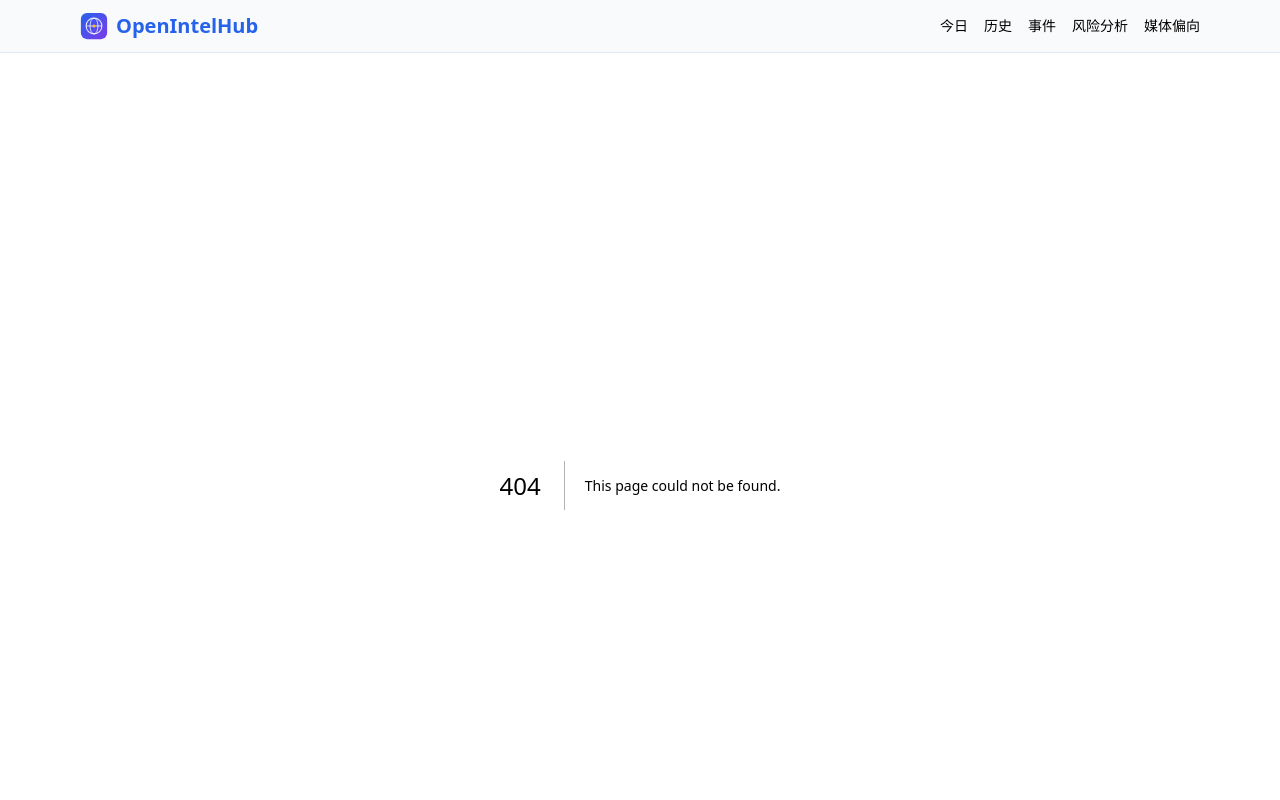
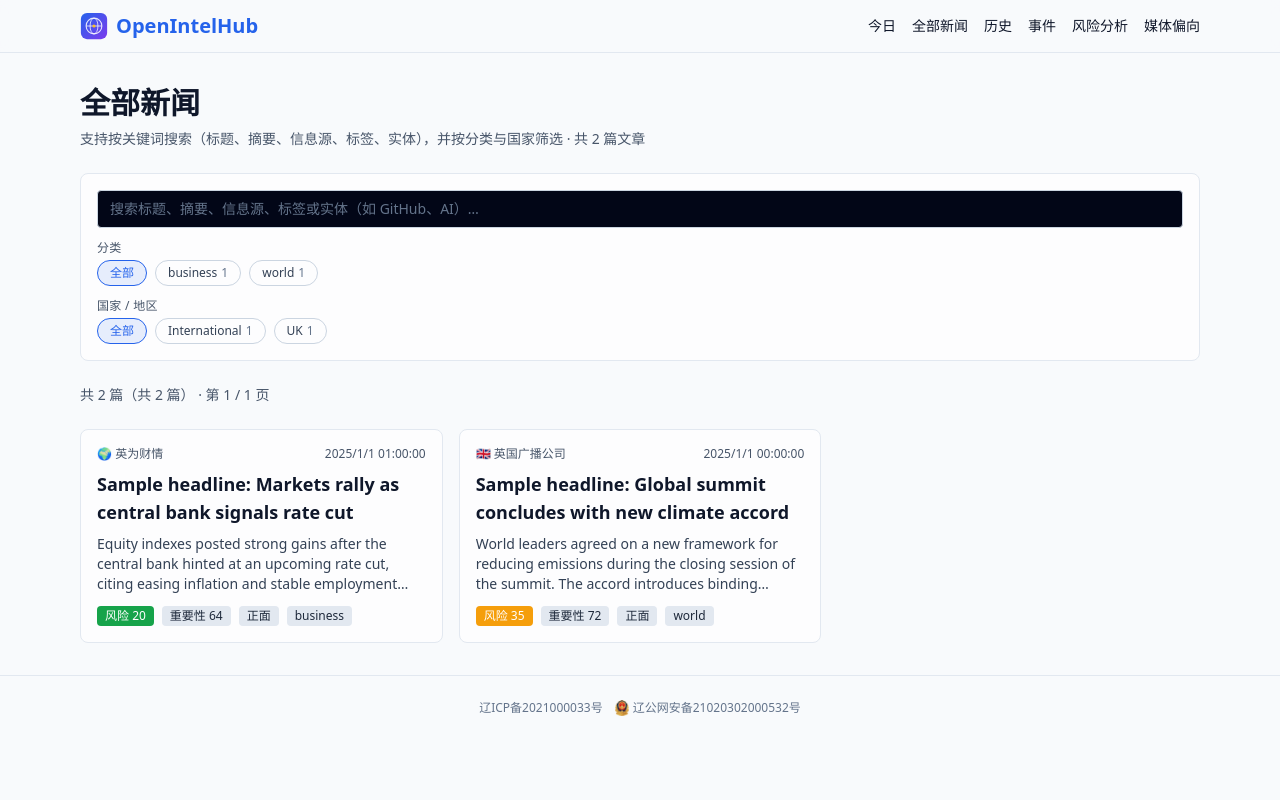
Before and after one commit to unknowIfGuestInDream/openIntelHub, a Next.js app in the folder IntelligenceHub/: page /all in a window 1280 px wide. Before the commit this address had no page. Shown: the top 800 px of the page. Built offline with nearby package versions, Linux system fonts and the light colour scheme.

Commit message:
feat(site): add all-news explorer with search, category filter and pagination
Agent-Logs-Url: https://github.com/unknowIfGuestInDream/openIntelHub/sessions/9f4d5fcf-0208-4d6d-93ce-280e9bb71830

Co-authored-by: unknowIfGuestInDream <57802425+unknowIfGuestInDream@users.noreply.github.com>

```diff
--- /dev/null
+++ b/IntelligenceHub/src/app/all/page.tsx
@@ -0,0 +1,24 @@
+import { loadNews } from '@/lib/data';
+import { NewsExplorer } from '@/components/NewsExplorer';
+
+export default async function AllNewsPage() {
+  const data = await loadNews();
+  // Newest first so search/pagination presents the freshest articles up top.
+  const items = [...data.items].sort((a, b) =>
+    b.publishedAt.localeCompare(a.publishedAt),
+  );
+
+  return (
+    <div className="space-y-6">
+      <header>
+        <h1 className="text-3xl font-bold text-slate-100">全部新闻</h1>
+        <p className="mt-2 text-sm text-slate-400">
+          支持按关键词搜索（标题、摘要、信息源、标签、实体），并按分类与国家筛选 ·
+          共 {items.length} 篇文章
+        </p>
+      </header>
+
+      <NewsExplorer items={items} />
+    </div>
+  );
+}
--- a/IntelligenceHub/src/app/page.tsx
+++ b/IntelligenceHub/src/app/page.tsx
@@ -9,7 +9,9 @@ export default async function HomePage() {
   // (e.g. on first deploy when only seed/sample data is present).
   const today = (data.generatedAt || new Date().toISOString()).slice(0, 10);
   const todayItems = data.items.filter((i) => i.publishedAt.slice(0, 10) === today);
-  const visible = (todayItems.length > 0 ? todayItems : data.items).slice(0, 24);
+  const baseItems = todayItems.length > 0 ? todayItems : data.items;
+  const visible = baseItems.slice(0, 24);
+  const hasMore = baseItems.length > visible.length;
   const countries = [...new Set(data.items.map((i) => i.source.country))].sort();
 
   return (
@@ -22,6 +24,10 @@ export default async function HomePage() {
         </p>
         <p className="mt-1 text-xs text-slate-500">
           默认仅显示当日（{today}）的新闻 ·{' '}
+          <Link href="/all/" className="text-brand-500 hover:underline">
+            浏览全部新闻
+          </Link>{' '}
+          ·{' '}
           <Link href="/history/" className="text-brand-500 hover:underline">
             查看历史日报
           </Link>
@@ -55,6 +61,17 @@ export default async function HomePage() {
           visible.map((item) => <NewsCard key={item.id} item={item} />)
         )}
       </section>
+
+      {hasMore && (
+        <p className="text-center text-sm">
+          <Link
+            href="/all/"
+            className="inline-block rounded border border-slate-700 px-4 py-2 text-slate-300 hover:border-brand-500 hover:text-brand-500"
+          >
+            查看全部 {baseItems.length} 篇新闻 →
+          </Link>
+        </p>
+      )}
     </div>
   );
 }
--- a/IntelligenceHub/src/components/Nav.tsx
+++ b/IntelligenceHub/src/components/Nav.tsx
@@ -2,6 +2,7 @@ import Link from 'next/link';
 
 const links = [
   { href: '/', label: '今日' },
+  { href: '/all/', label: '全部新闻' },
   { href: '/history/', label: '历史' },
   { href: '/events/', label: '事件' },
   { href: '/risk/', label: '风险分析' },
--- /dev/null
+++ b/IntelligenceHub/src/components/NewsExplorer.tsx
@@ -0,0 +1,302 @@
+'use client';
+
+import { useDeferredValue, useMemo, useState } from 'react';
+import type { NewsItem } from '@/lib/types';
+import { NewsCard } from './NewsCard';
+
+const PAGE_SIZE = 24;
+
+interface NewsExplorerProps {
+  items: NewsItem[];
+}
+
+interface Option {
+  value: string;
+  label: string;
+  count: number;
+}
+
+function buildOptions(items: NewsItem[], pick: (i: NewsItem) => string): Option[] {
+  const counts = new Map<string, number>();
+  for (const i of items) {
+    const v = pick(i);
+    if (!v) continue;
+    counts.set(v, (counts.get(v) ?? 0) + 1);
+  }
+  return [...counts.entries()]
+    .sort((a, b) => b[1] - a[1] || a[0].localeCompare(b[0]))
+    .map(([value, count]) => ({ value, label: value, count }));
+}
+
+function matchesQuery(item: NewsItem, q: string): boolean {
+  if (!q) return true;
+  const haystack = [
+    item.title,
+    item.titleCN ?? '',
+    item.summary,
+    item.summaryCN ?? '',
+    item.source.nameCN,
+    item.source.domain,
+    item.category,
+    ...item.tags,
+    ...item.entities.people,
+    ...item.entities.orgs,
+    ...item.entities.places,
+  ]
+    .join(' ')
+    .toLowerCase();
+  return haystack.includes(q);
+}
+
+export function NewsExplorer({ items }: NewsExplorerProps) {
+  const [query, setQuery] = useState('');
+  const [category, setCategory] = useState<string>('');
+  const [country, setCountry] = useState<string>('');
+  const [page, setPage] = useState(1);
+
+  // Defer the heavy filtering work so typing in the search box stays smooth
+  // when the article list is large.
+  const deferredQuery = useDeferredValue(query);
+
+  const categoryOptions = useMemo(
+    () => buildOptions(items, (i) => i.category),
+    [items],
+  );
+  const countryOptions = useMemo(
+    () => buildOptions(items, (i) => i.source.country),
+    [items],
+  );
+
+  const filtered = useMemo(() => {
+    const q = deferredQuery.trim().toLowerCase();
+    return items.filter(
+      (i) =>
+        (!category || i.category === category) &&
+        (!country || i.source.country === country) &&
+        matchesQuery(i, q),
+    );
+  }, [items, deferredQuery, category, country]);
+
+  const totalPages = Math.max(1, Math.ceil(filtered.length / PAGE_SIZE));
+  const currentPage = Math.min(page, totalPages);
+  const start = (currentPage - 1) * PAGE_SIZE;
+  const visible = filtered.slice(start, start + PAGE_SIZE);
+
+  function reset() {
+    setQuery('');
+    setCategory('');
+    setCountry('');
+    setPage(1);
+  }
+
+  function update<T>(setter: (v: T) => void, value: T) {
+    setter(value);
+    setPage(1);
+  }
+
+  const hasFilters = Boolean(query || category || country);
+
+  return (
+    <div className="space-y-6">
+      <div className="space-y-3 rounded-lg border border-slate-800 bg-slate-900/60 p-4">
+        <div className="flex flex-col gap-2 sm:flex-row sm:items-center">
+          <label htmlFor="news-search" className="sr-only">
+            搜索新闻
+          </label>
+          <input
+            id="news-search"
+            type="search"
+            value={query}
+            onChange={(e) => update(setQuery, e.target.value)}
+            placeholder="搜索标题、摘要、信息源、标签或实体（如 GitHub、AI）…"
+            className="flex-1 rounded border border-slate-700 bg-slate-950 px-3 py-2 text-sm text-slate-100 placeholder:text-slate-500 focus:border-brand-500 focus:outline-none"
+          />
+          {hasFilters && (
+            <button
+              type="button"
+              onClick={reset}
+              className="rounded border border-slate-700 px-3 py-2 text-xs text-slate-300 hover:border-brand-500 hover:text-brand-500"
+            >
+              清除筛选
+            </button>
+          )}
+        </div>
+
+        {categoryOptions.length > 0 && (
+          <FilterChips
+            label="分类"
+            options={categoryOptions}
+            value={category}
+            onChange={(v) => update(setCategory, v)}
+          />
+        )}
+        {countryOptions.length > 0 && (
+          <FilterChips
+            label="国家 / 地区"
+            options={countryOptions}
+            value={country}
+            onChange={(v) => update(setCountry, v)}
+          />
+        )}
+      </div>
+
+      <p className="text-sm text-slate-400">
+        共 {filtered.length} 篇（共 {items.length} 篇） · 第 {currentPage} / {totalPages} 页
+      </p>
+
+      <section className="grid gap-4 md:grid-cols-2 lg:grid-cols-3">
+        {visible.length === 0 ? (
+          <p className="col-span-full text-slate-400">未找到匹配的新闻。</p>
+        ) : (
+          visible.map((item) => <NewsCard key={item.id} item={item} />)
+        )}
+      </section>
+
+      {totalPages > 1 && (
+        <Pagination
+          page={currentPage}
+          totalPages={totalPages}
+          onChange={(p) => setPage(p)}
+        />
+      )}
+    </div>
+  );
+}
+
+interface FilterChipsProps {
+  label: string;
+  options: Option[];
+  value: string;
+  onChange: (v: string) => void;
+}
+
+function FilterChips({ label, options, value, onChange }: FilterChipsProps) {
+  return (
+    <div>
+      <h3 className="mb-1 text-xs uppercase tracking-wide text-slate-400">{label}</h3>
+      <ul className="flex flex-wrap gap-2 text-xs">
+        <li>
+          <button
+            type="button"
+            onClick={() => onChange('')}
+            className={chipClass(value === '')}
+          >
+            全部
+          </button>
+        </li>
+        {options.map((o) => (
+          <li key={o.value}>
+            <button
+              type="button"
+              onClick={() => onChange(o.value === value ? '' : o.value)}
+              className={chipClass(value === o.value)}
+            >
+              {o.label}
+              <span className="ml-1 text-slate-500">{o.count}</span>
+            </button>
+          </li>
+        ))}
+      </ul>
+    </div>
+  );
+}
+
+function chipClass(active: boolean): string {
+  return [
+    'rounded-full border px-3 py-1 transition',
+    active
+      ? 'border-brand-500 bg-brand-500/10 text-brand-500'
+      : 'border-slate-700 text-slate-300 hover:border-brand-500 hover:text-brand-500',
+  ].join(' ');
+}
+
+interface PaginationProps {
+  page: number;
+  totalPages: number;
+  onChange: (page: number) => void;
+}
+
+function Pagination({ page, totalPages, onChange }: PaginationProps) {
+  const pages = pageWindow(page, totalPages);
+  return (
+    <nav
+      className="flex flex-wrap items-center justify-center gap-1 text-sm"
+      aria-label="分页"
+    >
+      <PageButton
+        disabled={page === 1}
+        onClick={() => onChange(page - 1)}
+        label="上一页"
+      />
+      {pages.map((p, idx) =>
+        p === '…' ? (
+          <span key={`gap-${idx}`} className="px-2 text-slate-500">
+            …
+          </span>
+        ) : (
+          <button
+            key={p}
+            type="button"
+            onClick={() => onChange(p)}
+            aria-current={p === page ? 'page' : undefined}
+            className={
+              p === page
+                ? 'min-w-[2.25rem] rounded border border-brand-500 bg-brand-500/10 px-2 py-1 text-brand-500'
+                : 'min-w-[2.25rem] rounded border border-slate-700 px-2 py-1 text-slate-300 hover:border-brand-500 hover:text-brand-500'
+            }
+          >
+            {p}
+          </button>
+        ),
+      )}
+      <PageButton
+        disabled={page === totalPages}
+        onClick={() => onChange(page + 1)}
+        label="下一页"
+      />
+    </nav>
+  );
+}
+
+function PageButton({
+  disabled,
+  onClick,
+  label,
+}: {
+  disabled: boolean;
+  onClick: () => void;
+  label: string;
+}) {
+  return (
+    <button
+      type="button"
+      disabled={disabled}
+      onClick={onClick}
+      className="rounded border border-slate-700 px-3 py-1 text-slate-300 enabled:hover:border-brand-500 enabled:hover:text-brand-500 disabled:cursor-not-allowed disabled:opacity-40"
+    >
+      {label}
+    </button>
+  );
+}
+
+/**
+ * Produce a compact page list around the current page with ellipses on the
+ * ends, e.g. for page=7 / total=20: [1, '…', 5, 6, 7, 8, 9, '…', 20].
+ */
+function pageWindow(page: number, total: number): (number | '…')[] {
+  if (total <= 7) {
+    return Array.from({ length: total }, (_, i) => i + 1);
+  }
+  const out: (number | '…')[] = [];
+  const push = (v: number | '…') => {
+    if (out[out.length - 1] !== v) out.push(v);
+  };
+  push(1);
+  const start = Math.max(2, page - 2);
+  const end = Math.min(total - 1, page + 2);
+  if (start > 2) push('…');
+  for (let i = start; i <= end; i++) push(i);
+  if (end < total - 1) push('…');
+  push(total);
+  return out;
+}
```
